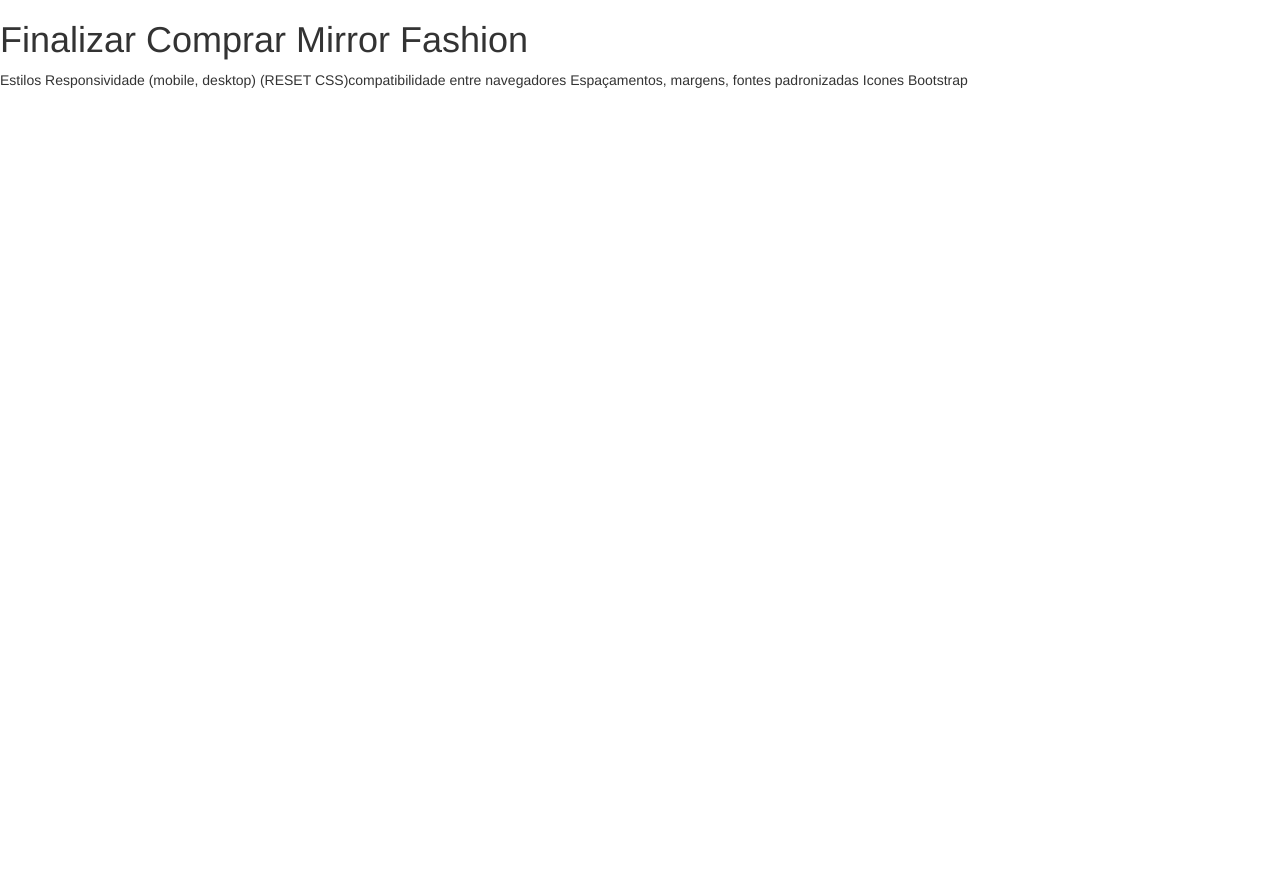
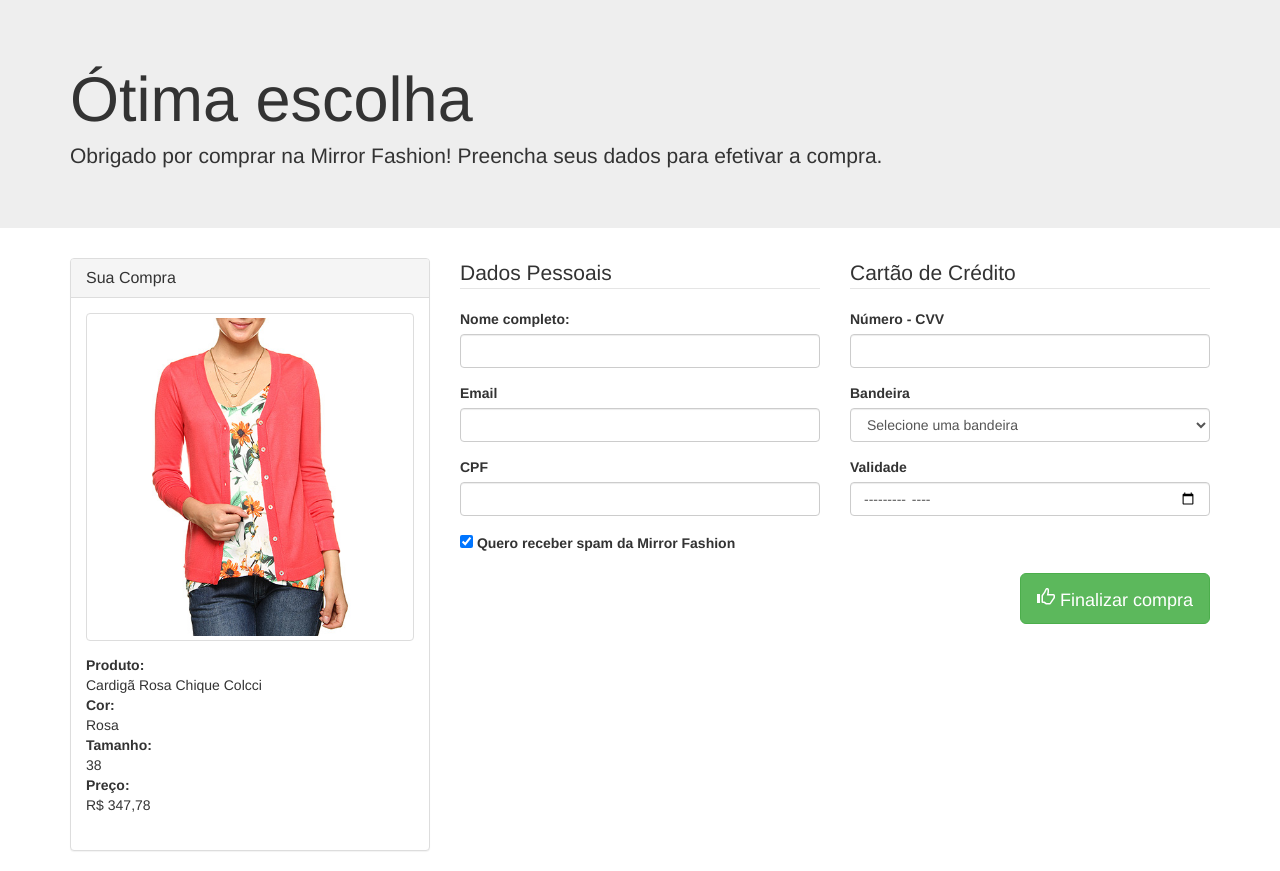
Before and after one commit to CaelumAulas/web7368, a plain HTML site: page checkout.html in a window 1280 px wide. Before the commit the page ends 800 px from the top, so only its background shows below. Drawn offline with Linux system fonts and the light colour scheme.

Commit message:
Fim capitulo 10 - Bootstrap

```diff
--- a/checkout.html
+++ b/checkout.html
@@ -7,24 +7,110 @@
 
     <link rel="stylesheet" href="css/bootstrap.css">
 
+    <style>
+
+        .checkout .btn::before {
+            content: "\e125";
+            font-family: 'Glyphicons Halflings';
+        }
+
+    </style>
+
 </head>
-<body>
-    <h1>Finalizar Comprar Mirror Fashion</h1>
+<body class="checkout">
+    <header class="jumbotron">
+        <div class="container">
+            <h1>Ótima escolha</h1>
+            <p>Obrigado por comprar na Mirror Fashion! Preencha seus dados para efetivar a compra.</p>
+        </div>
+    </header>
 
+    <main class="container">
+        <div class="row">
+            <div class="col-md-4">
+                <aside class="panel panel-default">
+                    <div class="panel-heading">
+                        <h3 class="panel-title">Sua Compra</h3>
+                    </div>
+                    <div class="panel-body">
+                        <img src="img/produtos/foto3-rosa.png" alt="Cardigam Rosa" class="img-responsive img-thumbnail hidden-xs">
 
-    Estilos
-        Responsividade (mobile, desktop)
-        (RESET CSS)compatibilidade entre navegadores
-        Espaçamentos, margens, fontes padronizadas
-        Icones
-        Bootstrap
+                        <dl>
+                            <dt>Produto:</dt>
+                            <dd>Cardigã Rosa Chique Colcci</dd>
 
+                            <dt>Cor:</dt>
+                            <dd>Rosa</dd>
 
+                            <dt>Tamanho:</dt>
+                            <dd>38</dd>
 
+                            <dt>Preço:</dt>
+                            <dd>R$ 347,78</dd>
+                        </dl>
+                    </div>
+                </aside>
+            </div>
 
+            <form class="col-md-8">
+                <div class="row">
+                    <fieldset class="col-lg-6">
+                        <legend>Dados Pessoais</legend>
 
+                        <div class="form-group">
+                            <label for="nome">Nome completo:</label>
+                            <input type="text" class="form-control" id="nome">
+                        </div>
 
+                        <div class="form-group">
+                            <label for="email">Email</label>
+                            <input type="email" class="form-control" id="email">
+                        </div>
 
+                        <div class="form-group">
+                            <label for="cpf">CPF</label>
+                            <input type="text" class="form-control" id="cpf">
+                        </div>
 
+                        <div class="form-group">
+                            <label for="spam">
+                                <input type="checkbox" id="spam" checked>
+                                Quero receber spam da Mirror Fashion
+                            </label>
+                        </div>
+                    </fieldset>
+
+                    <fieldset class="col-lg-6">
+                        <legend>Cartão de Crédito</legend>
+
+                        <div class="form-group">
+                            <label for="numero-cvv">Número - CVV</label>
+                            <input type="text" id="numero-cvv" class="form-control">
+                        </div>
+
+                        <div class="form-group">
+                            <label for="bandeira">Bandeira</label>
+                            <select id="bandeira" class="form-control">
+                                <option selected disabled>Selecione uma bandeira</option>
+                                <option>Visa</option>
+                                <option>Mastercard</option>
+                                <option>Amex</option>
+                            </select>
+                        </div>
+
+                        <div class="form-group">
+                            <label for="validade">Validade</label>
+                            <input type="month" id="validade" class="form-control">
+                        </div>
+                    </fieldset>
+                </div>
+
+                <button class="btn btn-success btn-lg pull-right">
+                    Finalizar compra
+                </button>
+
+            </form>
+        </div>
+    </main>
 </body>
 </html>
```
Also changed, not shown: explicacao/elementos-formulario.html (added, +170 -0 lines), fonts/glyphicons-halflings-regular.ttf (added), fonts/glyphicons-halflings-regular.woff (added), 2 other files.
